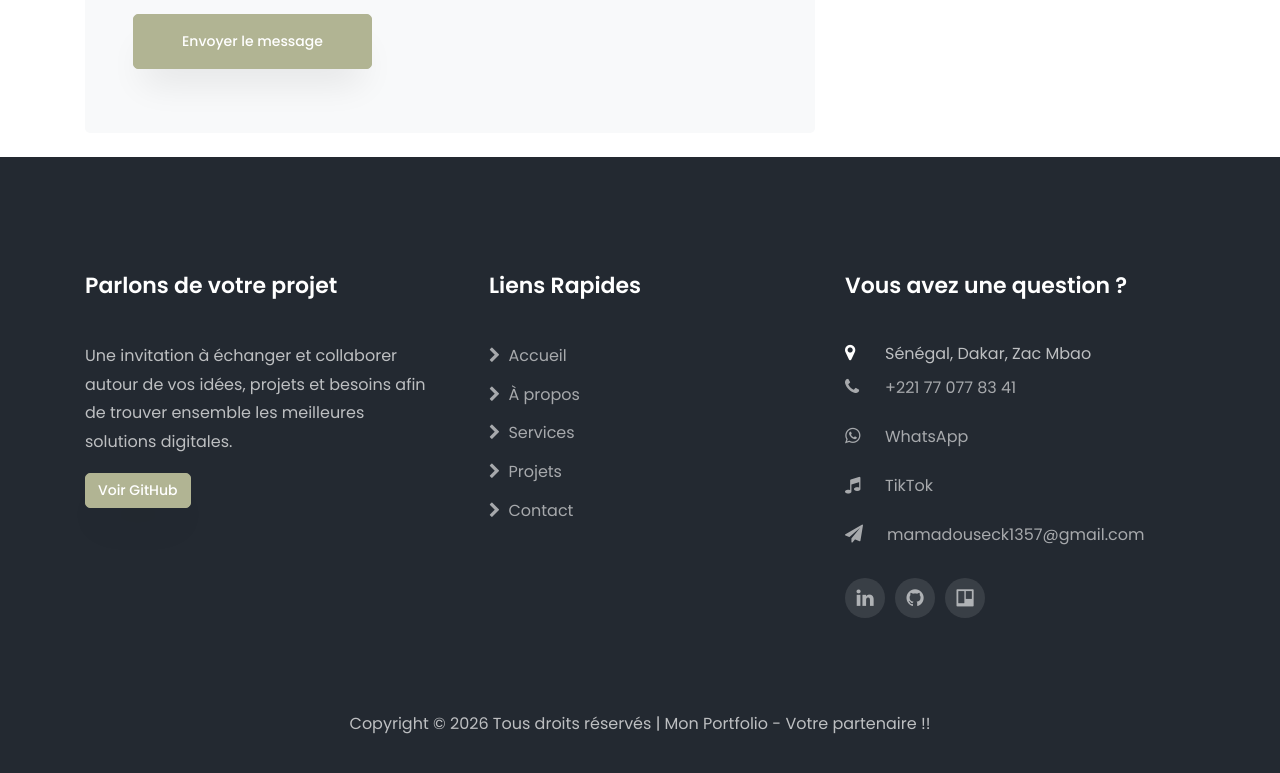
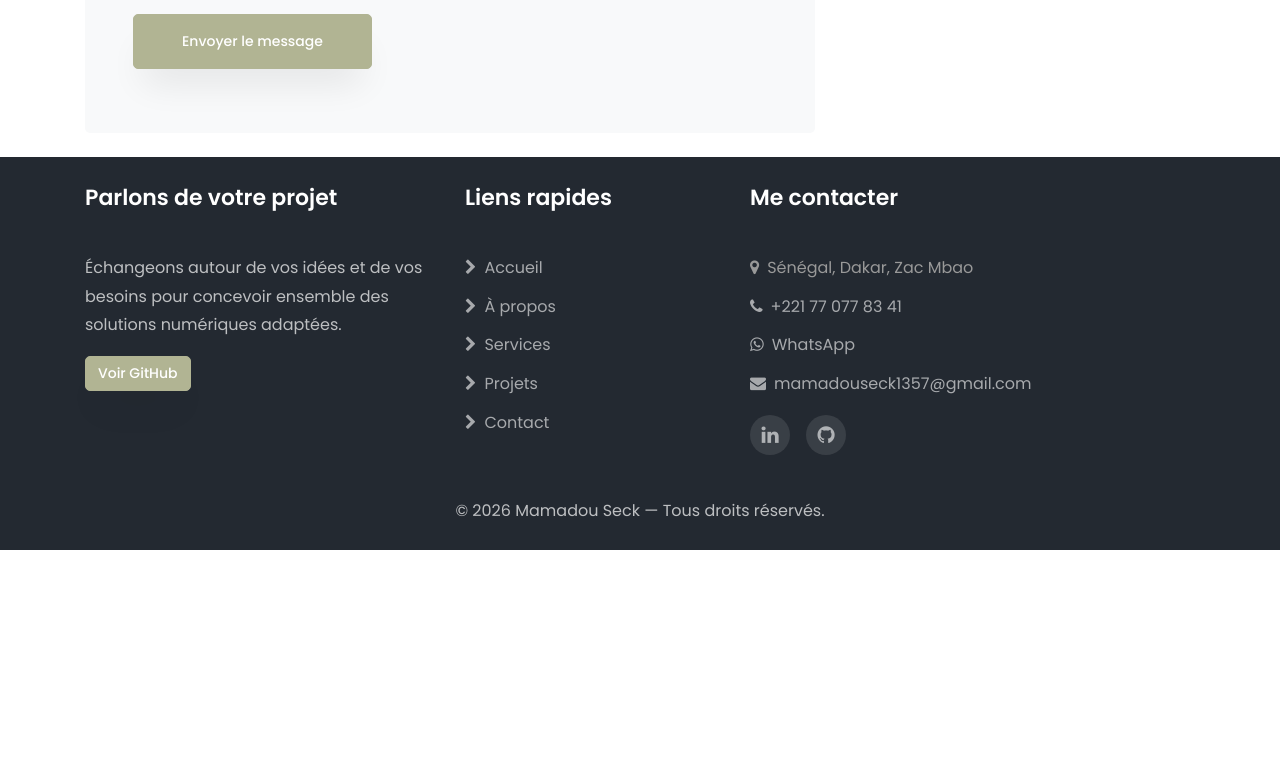
Before and after one commit to Webbymamadou/mon_portofolio, a React (Vite) app: page / in a window 1280 px wide. Shown: the part 7071-7844 px from the top of the page. After the commit the page ends 7621 px from the top, so only its background shows below. Built offline with nearby package versions, Linux system fonts and the light colour scheme.

Commit message:
mise a jour des inforùations

```diff
--- a/src/components/Footer.jsx
+++ b/src/components/Footer.jsx
@@ -1,100 +1,134 @@
 import React from 'react';
-
 export default function Footer() {
   const currentYear = new Date().getFullYear();
 
   const handleScrollTo = (e, id) => {
     e.preventDefault();
     const el = document.getElementById(id);
+
     if (el) {
-      const offset = 70;
-      const bodyRect = document.body.getBoundingClientRect().top;
-      const elementRect = el.getBoundingClientRect().top;
-      const elementPosition = elementRect - bodyRect;
-      const offsetPosition = elementPosition - offset;
-      window.scrollTo({ top: offsetPosition, behavior: 'smooth' });
+      const offsetPosition =
+        el.getBoundingClientRect().top + window.scrollY - 70;
+
+      window.scrollTo({
+        top: offsetPosition,
+        behavior: 'smooth',
+      });
     }
   };
 
   return (
-    <footer className="ftco-footer ftco-section">
+    <footer className="ftco-footer ftco-section py-4">
       <div className="container">
-        <div className="row mb-5">
 
-          {/* Colonne 1 - Présentation courte */}
-          <div className="col-md">
-            <div className="ftco-footer-widget mb-4">
+        <div className="row g-3 mb-3">
+
+          {/* Colonne 1 : Présentation */}
+          <div className="col-lg-4 col-md-6">
+            <div className="ftco-footer-widget mb-2">
               <h2 className="ftco-heading-2">Parlons de votre projet</h2>
-              <p>Une invitation à échanger et collaborer autour de vos idées, projets et besoins afin de trouver ensemble les meilleures solutions digitales.</p>
+
               <p>
-                <a href="https://github.com/Webbymamadou?tab=repositories" target="_blank" rel="noopener noreferrer" className="btn btn-primary">
+                Échangeons autour de vos idées et de vos besoins pour
+                concevoir ensemble des solutions numériques adaptées.
+              </p>
+
+              <a
+                href="https://github.com/Webbymamadou?tab=repositories"
+                target="_blank"
+                rel="noopener noreferrer"
+                className="btn btn-primary"
+              >
                 Voir GitHub
               </a>
-              </p>
             </div>
           </div>
 
-          {/* Colonne 2 - Liens rapides de navigation */}
-          <div className="col-md">
-            <div className="ftco-footer-widget mb-4 ml-md-4">
-              <h2 className="ftco-heading-2">Liens Rapides</h2>
+          {/* Colonne 2 : Navigation */}
+          <div className="col-lg-3 col-md-6">
+            <div className="ftco-footer-widget mb-2">
+              <h2 className="ftco-heading-2">Liens rapides</h2>
+
               <ul className="list-unstyled">
-                <li><a href="#accueil-section" onClick={(e) => handleScrollTo(e, 'accueil-section')}><span className="fa fa-chevron-right mr-2"></span>Accueil</a></li>
-                <li><a href="#apropos-section" onClick={(e) => handleScrollTo(e, 'apropos-section')}><span className="fa fa-chevron-right mr-2"></span>À propos</a></li>
-                <li><a href="#services-section" onClick={(e) => handleScrollTo(e, 'services-section')}><span className="fa fa-chevron-right mr-2"></span>Services</a></li>
-                <li><a href="#projects-section" onClick={(e) => handleScrollTo(e, 'projects-section')}><span className="fa fa-chevron-right mr-2"></span>Projets</a></li>
-                <li><a href="#contact-section" onClick={(e) => handleScrollTo(e, 'contact-section')}><span className="fa fa-chevron-right mr-2"></span>Contact</a></li>
+                {[
+                  ['accueil-section', 'Accueil'],
+                  ['apropos-section', 'À propos'],
+                  ['services-section', 'Services'],
+                  ['projects-section', 'Projets'],
+                  ['contact-section', 'Contact'],
+                ].map(([id, label]) => (
+                  <li key={id}>
+                    <a
+                      href={`#${id}`}
+                      onClick={(e) => handleScrollTo(e, id)}
+                    >
+                      <span className="fa fa-chevron-right mr-2"></span>
+                      {label}
+                    </a>
+                  </li>
+                ))}
               </ul>
             </div>
           </div>
 
+          {/* Colonne 3 : Coordonnées */}
+          <div className="col-lg-5 col-md-12">
+            <div className="ftco-footer-widget mb-2">
+              <h2 className="ftco-heading-2">Me contacter</h2>
 
+              <ul className="list-unstyled">
+                <li>
+                  <span className="fa fa-map-marker mr-2"></span>
+                  Sénégal, Dakar, Zac Mbao
+                </li>
 
-          {/* Colonne 4 - Des questions ? Coordonnées détaillées */}
-          <div className="col-md">
-            <div className="ftco-footer-widget mb-4">
-              <h2 className="ftco-heading-2">Vous avez une question ?</h2>
-              <div className="block-23 mb-3">
-                <ul>
-                  <li><span className="icon fa fa-map-marker"></span><span className="text">Sénégal, Dakar, Zac Mbao</span></li>
                 <li>
                   <a href="tel:+221770778341">
-                      <span className="icon fa fa-phone"></span><span className="text">+221 77 077 83 41</span>
+                    <span className="fa fa-phone mr-2"></span>
+                    +221 77 077 83 41
                   </a>
                 </li>
+
                 <li>
-                    <a href="https://wa.me/221770778341" target="_blank" rel="noopener noreferrer">
-                      <span className="icon fa fa-whatsapp"></span><span className="text">WhatsApp</span>
+                  <a
+                    href="https://wa.me/221770778341"
+                    target="_blank"
+                    rel="noopener noreferrer"
+                  >
+                    <span className="fa fa-whatsapp mr-2"></span>
+                    WhatsApp
                   </a>
                 </li>
-                  <li>
-                    <a href="https://www.tiktok.com/@terangaweb" target="_blank" rel="noopener noreferrer">
-                      <span className="icon fa fa-music"></span><span className="text">TikTok</span>
-                    </a>
-                  </li>
+
                 <li>
                   <a href="mailto:mamadouseck1357@gmail.com">
-                      <span className="icon fa fa-paper-plane pr-4"></span><span className="text">mamadouseck1357@gmail.com</span>
+                    <span className="fa fa-envelope mr-2"></span>
+                    mamadouseck1357@gmail.com
                   </a>
                 </li>
               </ul>
-              </div>
 
-              {/* Icônes de réseaux sociaux */}
-              <ul className="ftco-footer-social list-unstyled mt-2">
-                <li>
-                  <a href="https://www.linkedin.com/in/mamadou-seck-39b953350/" target="_blank" rel="noopener noreferrer">
-                    <span className="icon fa fa-linkedin"></span>
+              {/* Réseaux sociaux */}
+              <ul className="ftco-footer-social list-unstyled mt-2 d-flex">
+                <li className="mr-3">
+                  <a
+                    href="https://www.linkedin.com/in/mamadou-seck-39b953350/"
+                    target="_blank"
+                    rel="noopener noreferrer"
+                    aria-label="LinkedIn"
+                  >
+                    <span className="fa fa-linkedin"></span>
                   </a>
                 </li>
-                <li>
-                  <a href="https://github.com/Webbymamadou?tab=repositories" target="_blank" rel="noopener noreferrer">
-                    <span className="icon fa fa-github"></span>
-                  </a>
-                </li>
-                <li>
-                  <a href="https://trello.com/fr/guide/trello-101" target="_blank" rel="noopener noreferrer">
-                    <span className="icon fa fa-trello"></span>
+
+                <li className="mr-3">
+                  <a
+                    href="https://github.com/Webbymamadou?tab=repositories"
+                    target="_blank"
+                    rel="noopener noreferrer"
+                    aria-label="GitHub"
+                  >
+                    <span className="fa fa-github"></span>
                   </a>
                 </li>
               </ul>
@@ -103,11 +137,11 @@ export default function Footer() {
 
         </div>
 
-        {/* Droits d'auteur et signature */}
+        {/* Copyright */}
         <div className="row">
-          <div className="col-md-12 text-center">
-            <p>
-              Copyright &copy; {currentYear} Tous droits réservés | Mon Portfolio - Votre partenaire !!
+          <div className="col-12 text-center">
+            <p className="mb-0">
+              &copy; {currentYear} Mamadou Seck — Tous droits réservés.
             </p>
           </div>
         </div>
```
Lines whose indentation alone changed are shown as unchanged.
